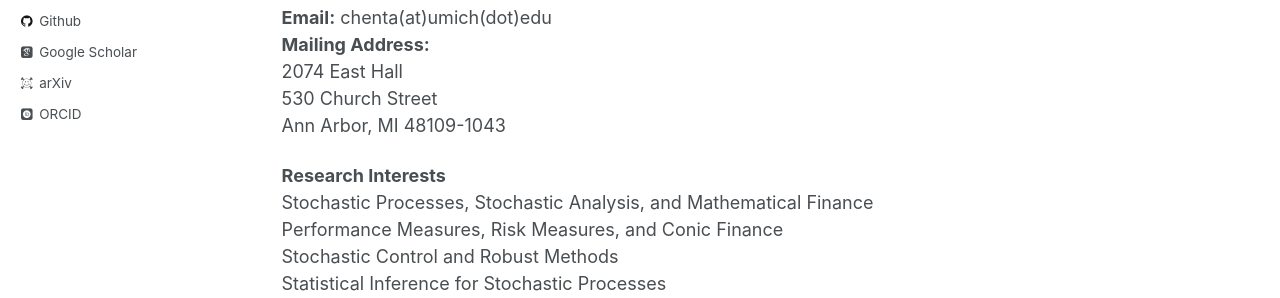
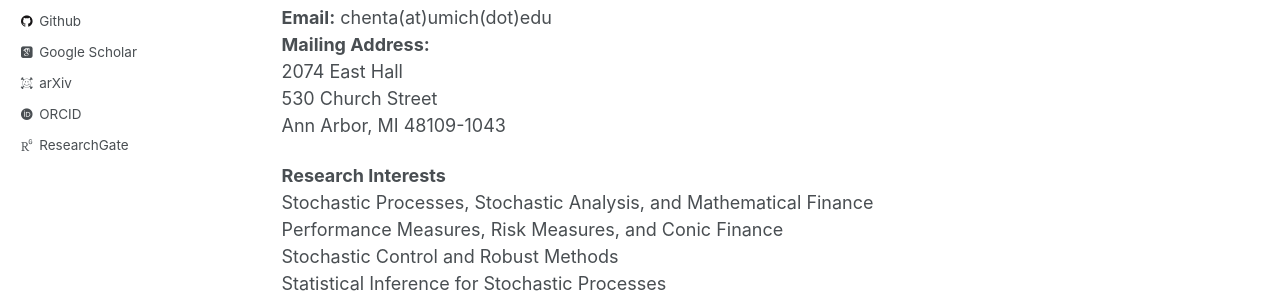
Before and after one commit to cherntodd/cherntodd.github.io, a Jekyll site: the page built from _pages/about.md, in a window 1280 px wide. Shown: the part 419-717 px from the top of the page. Built offline with Jekyll 4.4.1, drawn with Linux system fonts in a browser that asks for light colours; some web fonts are replaced.

Commit message:
social netword update

```diff
--- a/_config.yml
+++ b/_config.yml
@@ -100,6 +100,7 @@ author:
   lastfm           :
   linkedin         : "tchen29"
   orcid            : "0000-0002-9608-7475"
+  researchgate     : "Tao_Chen97"
   pinterest        :
   soundcloud       :
   stackoverflow    : # http://stackoverflow.com/users/123456/username
--- a/_includes/author-profile.html
+++ b/_includes/author-profile.html
@@ -107,7 +107,10 @@
         <li><a href="https://arxiv.org/a/{{ author.arxiv }}"><i class="ai ai-arxiv ai-fw"></i> arXiv</a></li>
       {% endif %}
       {% if author.orcid %}
-        <li><a href="{{ author.orcid }}"><i class="ai ai-orcid-square ai-fw"></i> ORCID</a></li>
+        <li><a href="https://orcid.org/{{ author.orcid }}"><i class="ai ai-orcid ai-fw"></i> ORCID</a></li>
+      {% endif %}
+	  {% if author.researchgate %}
+        <li><a href="https://www.researchgate.net/profile/{{ author.researchgate }}"><i class="ai ai-researchgate ai-fw"></i> ResearchGate</a></li>
       {% endif %}
       {% if author.wikipedia %}
         <li><a href="https://en.wikipedia.org/wiki/User:{{ author.wikipedia }}"><i class="fa fa-fw fa-chain" aria-hidden="true"></i> Wikipedia</a></li>
```
